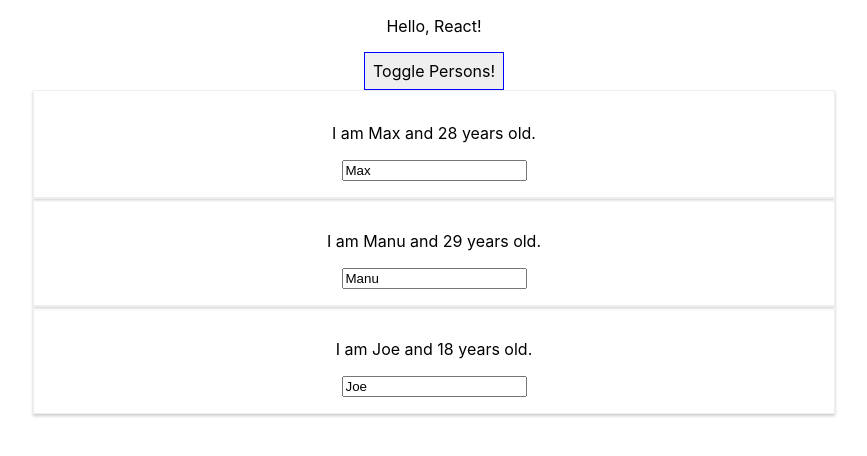
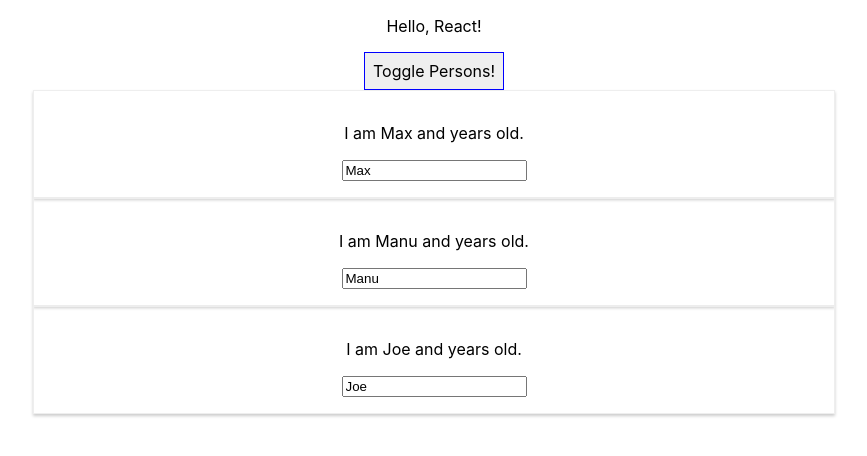
Before and after one commit to xionger/react_web, a React (Create React App) app in the folder complete-react-guide/: page / in a window 1280 px wide. Both pictures are taken after a click on the button "Toggle Persons!". Shown: the top 456 px of the page, without its empty margins (206-1073 px from the left). Built offline with nearby package versions, Linux system fonts and the light colour scheme.

Commit message:
4.56 outputting list

```diff
--- a/complete-react-guide/src/App.js
+++ b/complete-react-guide/src/App.js
@@ -46,17 +46,12 @@
     if (this.state.showPersons) {
       persons = (
         <div>
-          <Person
-            name={this.state.persons[0].name}
-            age={this.state.persons[0].age} />
-          <Person
-            name={this.state.persons[1].name}
-            age={this.state.persons[1].age}
-            click={this.switchNameHandler.bind(this, "Maximillian")}
-            changed={this.changeNameHandler} />
-          <Person
-            name={this.state.persons[2].name}
-            age={this.state.persons[2].age} />
+          { this.state.persons.map(person => {
+              return (
+                  <Person name={person.name} age={Person.age} />
+              );
+            })
+          }
         </div>
       );
     }
```
